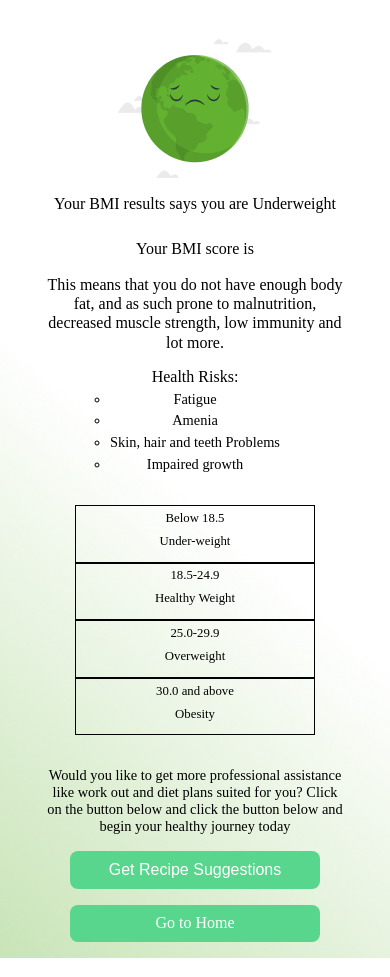
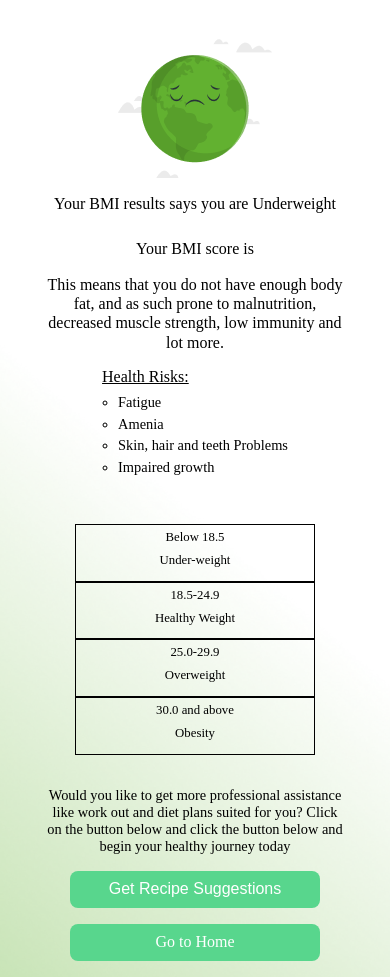
Before and after one commit to Bukason20/Diet-plan-app, a React (Vite) app: page /BMI-info in a window 390 px wide. Built offline with nearby package versions, Linux system fonts and the light colour scheme.

Commit message:
created a page for healthy weight and fixed the style of the BMI info page

```diff
--- a/src/components/BmiInfo/BmiInfo.css
+++ b/src/components/BmiInfo/BmiInfo.css
@@ -37,6 +37,11 @@
 }
 .symptoms{
     margin-top: 1rem;
+    text-align: left;
+}
+.symptoms p{
+    margin-bottom: 0.5rem;
+    text-decoration: underline;
 }
 .symptoms-list{
     /* background-color: orange; */
@@ -130,10 +135,16 @@
     #advice{
         max-width: 300px;
     }
-    .symptoms-list{
+    .symptoms{
+        width: fit-content;
+        margin: 1rem auto;
+
+
+    }
+    /* .symptoms-list{
         text-align: center;
         width: fit-content;
-        margin: auto;
-    }
+
+    } */
 
 }
--- a/src/components/BmiInfo/BmiInfo.jsx
+++ b/src/components/BmiInfo/BmiInfo.jsx
@@ -20,6 +20,9 @@ function BmiInfo() {
     const ObesityRisks = ["High Blood Pressure", "Asthma", "Type 2 Diabetes", "Cholestrol" ]
     const skinnyRisks = ["Fatigue", "Amenia", "Skin, hair and teeth Problems", "Impaired growth"]
 
+    const underweightStatement = "This means that you do not have enough body fat, and as such prone to malnutrition, decreased muscle strength, low immunity and lot more."
+    const overweightStatement = "This means you have too much body fat and as such, are prone to breathing problems, excess blood sugar, fat congestion and a lot more"
+    const healthyweightStatement = "You are doing a good job. A healthy body helps increases overall productivity"
 
     // if (!isNaN(bmi)) {
 
@@ -47,11 +50,11 @@ function BmiInfo() {
             <div className="bmi-info">
             <p id= "weight-result">Your BMI results says you are {weightRange}</p>
                 <p id= "bmi-score">Your BMI score is <span style = {{color: weightRange == "Healthy weight" ? "green" : "red"}} className = "your-score">{bmi}</span></p>
-                <p id = "bmi-details">This means that you do not have enough body fat, and as such prone to malnutrition, decreased muscle strength, low immunity and lot more.</p>
-                {weightRange == "Healthy weight" ? <p className = "symptoms">Maintain you Weight By:</p> : <p className="symptoms">Health Risks:</p>}
+                <p id = "bmi-details">{weightRange == "Overweight" || weightRange == "Obese" ? overweightStatement : weightRange == "Healthy weight" ? healthyweightStatement : underweightStatement}</p>
 
-
-                <ul className = "symptoms-list">
+                <div className="symptoms">
+                    {weightRange == "Healthy weight" ? <p>Maintain you Weight By:</p> : <p>Health Risks:</p>}
+                    <ul className = "symptoms-list">
 
                     {weightRange == "Healthy weight" ? healthyWeights.map((weight, id) => <li key = {id}>{weight}</li>)
 
@@ -60,6 +63,9 @@ function BmiInfo() {
                     : skinnyRisks.map((risk, id) => <li id = {id}>{risk}</li>) }
 
                 </ul>
+
+                </div>
+
             </div>
             <div className="bmi-range">
                 <div className="range">
```
Also changed, not shown: src/Weight Ranges/HealthyWeight.jsx (added).
